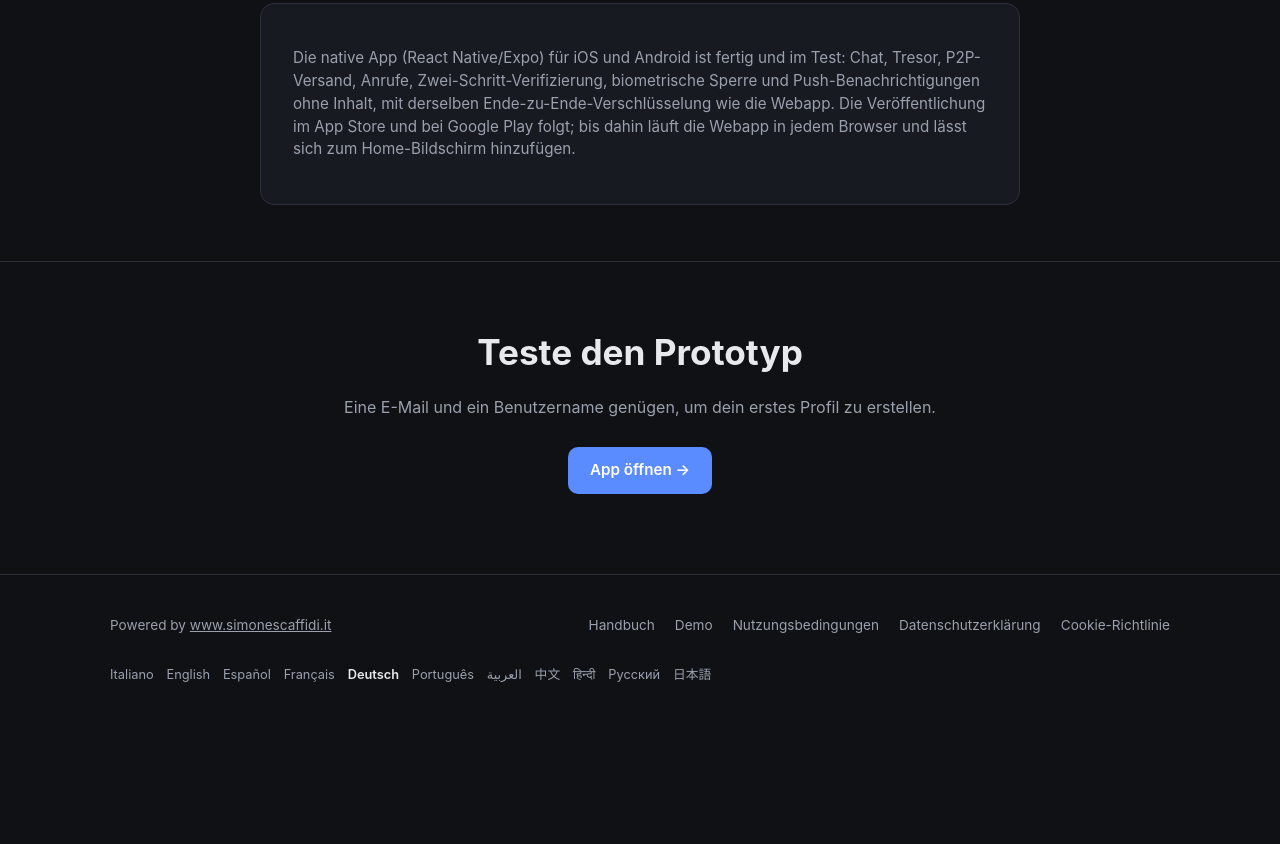
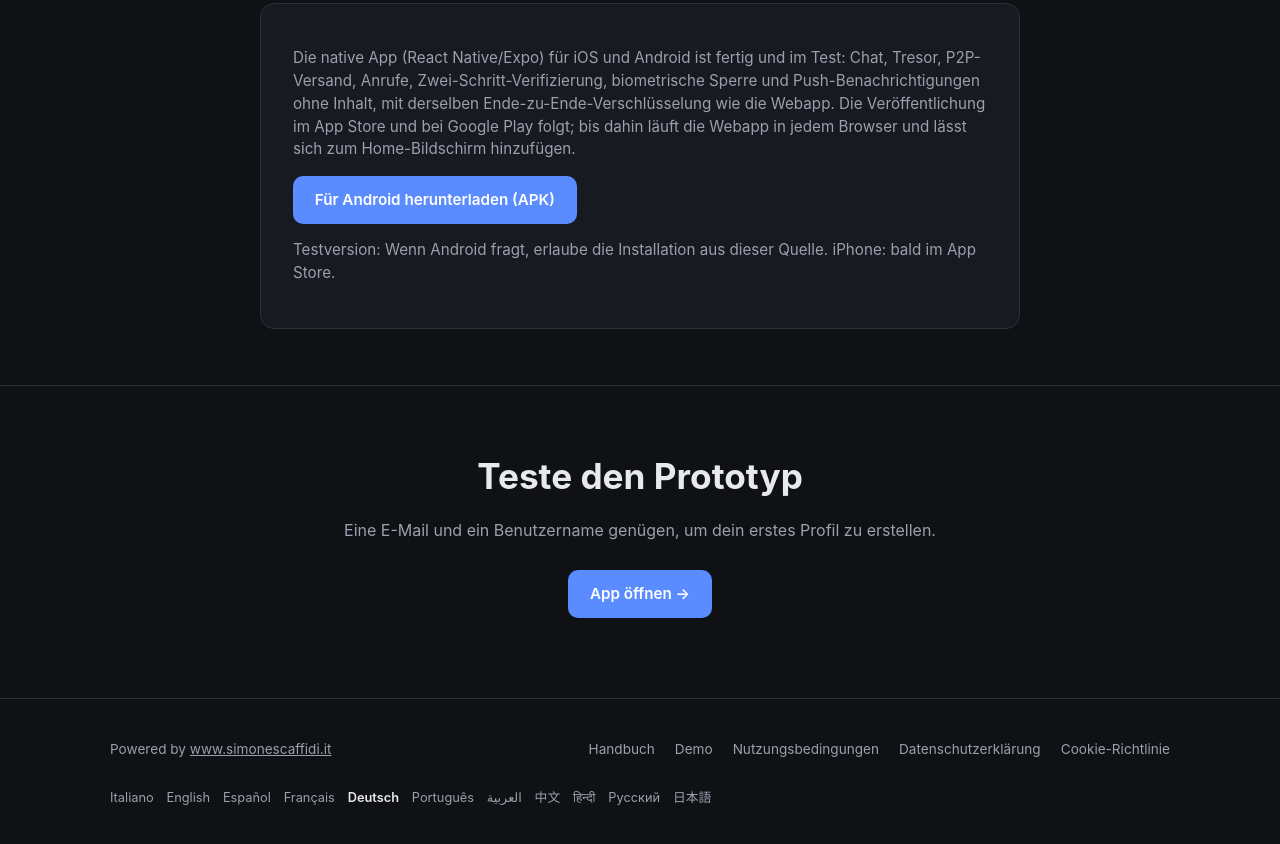
Before and after one commit to simonescaffidi/messaging-app-prototype, a website: page site/de/index.html in a window 1280 px wide. Shown: the part 5402-6246 px from the top of the page. Before the commit the page ends 6139 px from the top, so only its background shows below. Drawn offline with Linux system fonts and the light colour scheme.

Commit message:
Sito DE: download Android

```diff
--- a/site/de/index.html
+++ b/site/de/index.html
@@ -276,6 +276,8 @@
       <h2>Native iOS- und Android-Apps</h2>
       <div class="disclaimer-box">
         <p>Die native App (React Native/Expo) für iOS und Android ist fertig und im Test: Chat, Tresor, P2P-Versand, Anrufe, Zwei-Schritt-Verifizierung, biometrische Sperre und Push-Benachrichtigungen ohne Inhalt, mit derselben Ende-zu-Ende-Verschlüsselung wie die Webapp. Die Veröffentlichung im App Store und bei Google Play folgt; bis dahin läuft die Webapp in jedem Browser und lässt sich zum Home-Bildschirm hinzufügen.</p>
+        <p><a href="/download/android" class="btn btn-primary" rel="noopener">Für Android herunterladen (APK)</a></p>
+        <p class="hint">Testversion: Wenn Android fragt, erlaube die Installation aus dieser Quelle. iPhone: bald im App Store.</p>
       </div>
     </div>
   </section>
```
